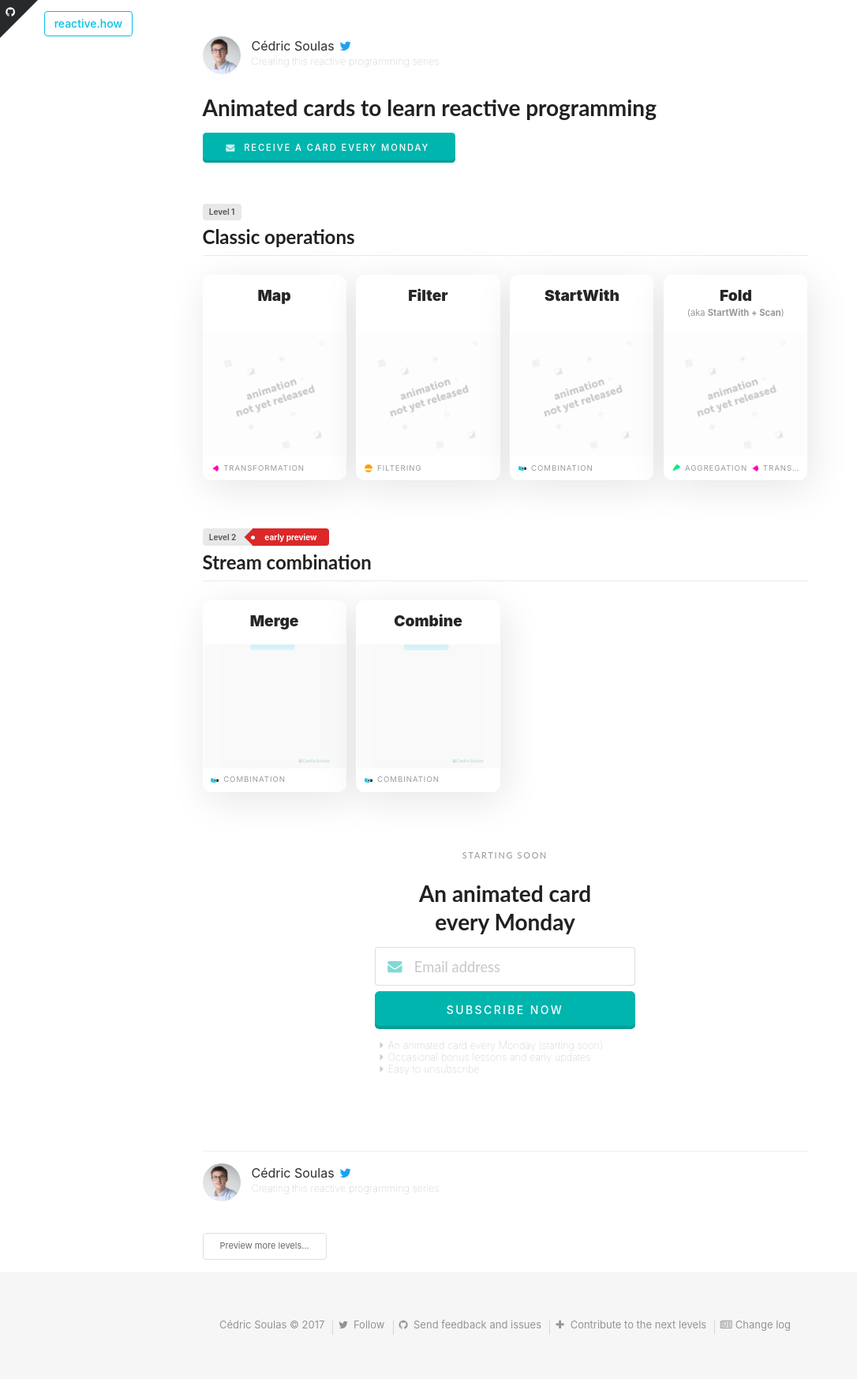
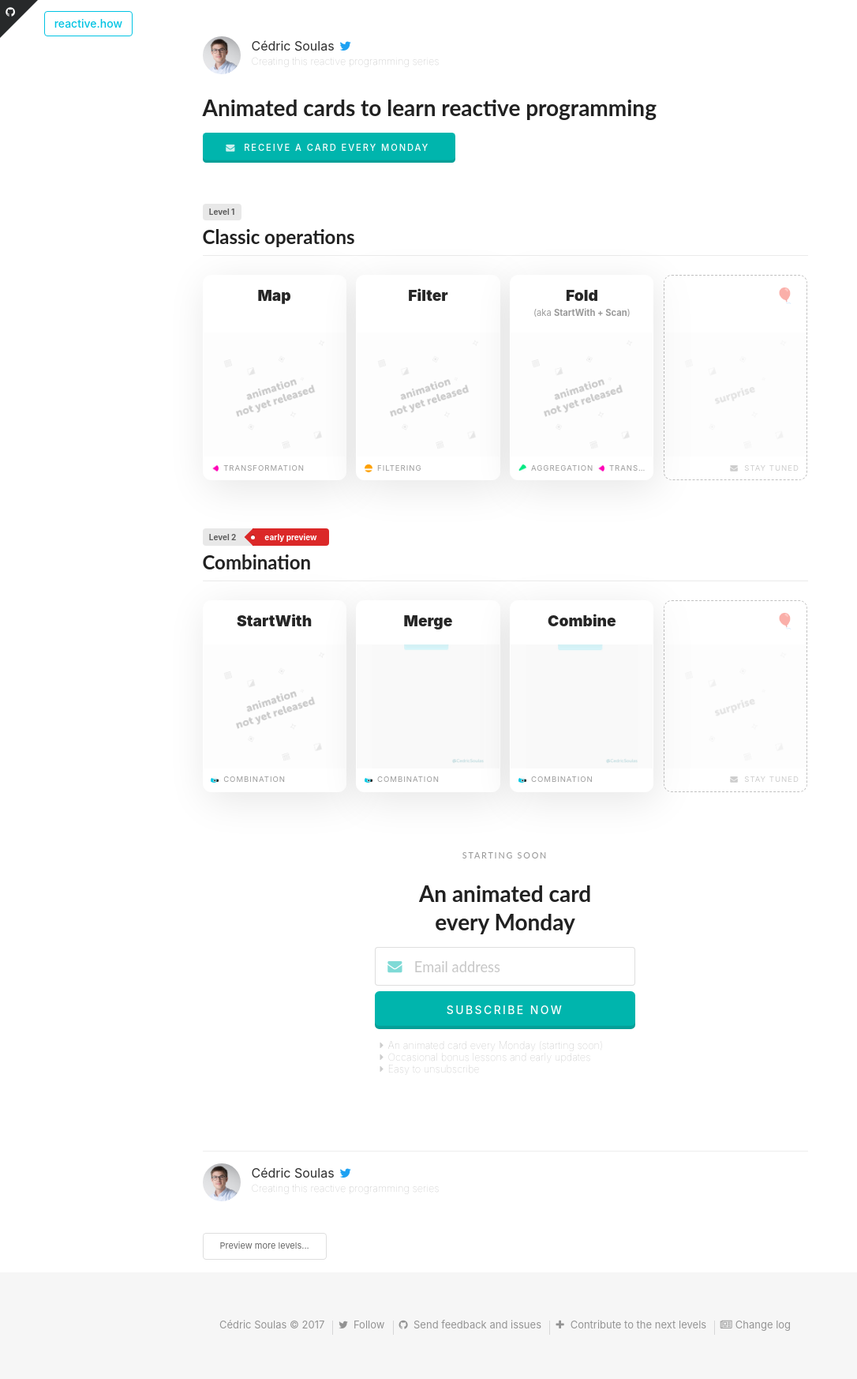
Before and after one commit to cedricss/reactive.how, a Jekyll site: the page built from index.html, in a window 1280 px wide. Shown: the whole page at 79% size, without its empty margins (0-1086 px from the left). Built offline with Jekyll 4.4.1, drawn with Linux system fonts in a browser that asks for light colours.

Commit message:
Add dotted card template for surprises

```diff
--- a/_data/cards.yml
+++ b/_data/cards.yml
@@ -10,10 +10,6 @@ levels:
           type: filtering
           released: false
 
-        - name: StartWith
-          type: combination
-          released: false
-
         - name: Fold
           type:
             - aggregation
@@ -22,8 +18,12 @@ levels:
           released: false
 
   - modules:
-    - name: Stream combination
+    - name: Combination
       cards:
+        - name: StartWith
+          type: combination
+          released: false
+
         - name: Merge
           type: combination
           released: true
--- /dev/null
+++ b/_includes/card_dotted.html
@@ -0,0 +1,11 @@
+<div class="ui card dotted">
+    <div class="content"><span class="right aligned header">🎈</span></div>
+    <div class="image">
+        <img alt="animation not yet released" src="img/surprise.png" />
+    </div>
+    <div class="extra right aligned content">
+        <a class="" href="#subscribe">
+            <i class="mail icon"></i> Stay tuned
+        </a>
+    </div>
+</div>
--- a/_includes/collection.html
+++ b/_includes/collection.html
@@ -19,6 +19,10 @@
     {% for card in module.cards %}
     {% include card.html card=card %}
     {% endfor %}
+    {% assign module_size = module.cards | size %}
+    {% if module_size < 4 %}
+    {% include card_dotted.html %}
+    {% endif %}
     </div>
     {% endfor %}
 </div>
--- a/css/main.scss
+++ b/css/main.scss
@@ -58,6 +58,11 @@ ul {
              .header, .aka, .extra {
                 color: white;
             }
+        }
+        &.dotted {
+            box-shadow: none;
+            opacity: 0.5;
+            border: 1px dashed gray;
         }
     }
     .ui.one.cards>.card {
```
Also changed, not shown: img/surprise.png (added).
